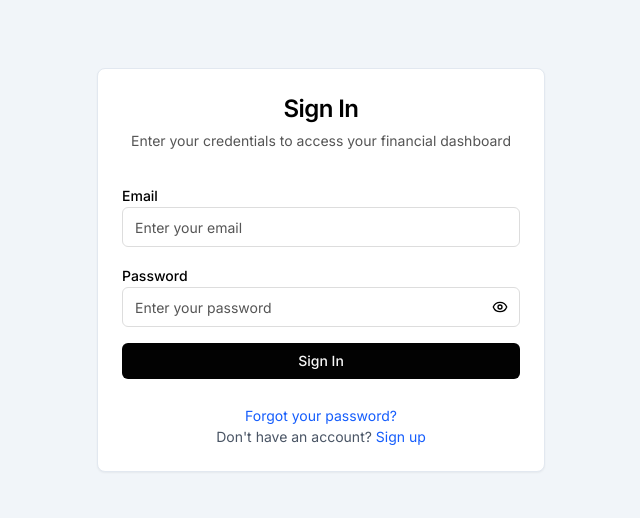
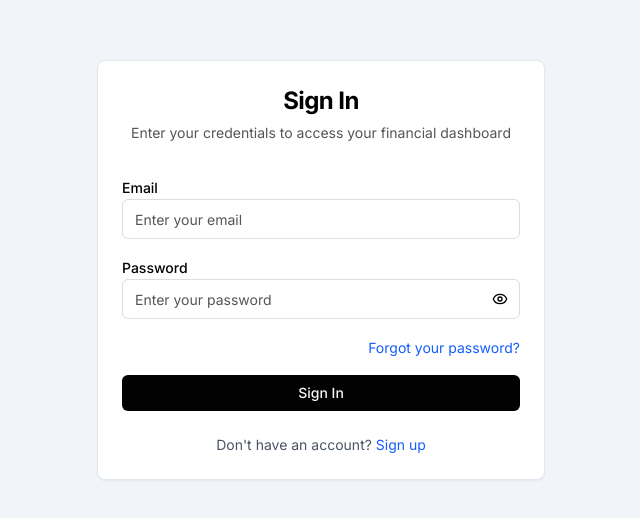
Before and after one commit to soni-naveen/finance-visualizer, a Next.js app: page /auth/signin in a window 1280 px wide. Shown: the part 130-648 px from the top of the page, without its empty margins (319-959 px from the left). Built offline with nearby package versions, Linux system fonts and the light colour scheme; no server answers.

Commit message:
style: update forgot-password position on login page

```diff
--- a/src/app/auth/signin/page.jsx
+++ b/src/app/auth/signin/page.jsx
@@ -82,7 +82,7 @@ export default function SignInPage() {
     <div className="min-h-screen flex items-center justify-center bg-slate-100 px-4">
       <Card className="w-full max-w-md">
         <CardHeader className="text-center">
-          <CardTitle className="text-2xl">Sign In</CardTitle>
+          <CardTitle className="text-2xl font-bold">Sign In</CardTitle>
           <CardDescription>
             Enter your credentials to access your financial dashboard
           </CardDescription>
@@ -138,18 +138,21 @@ export default function SignInPage() {
               )}
             </div>
 
+            <div className="text-right">
+              <Link
+                href="/auth/forgot-password"
+                className="text-sm text-blue-600 hover:underline"
+              >
+                Forgot your password?
+              </Link>
+            </div>
+
             <Button type="submit" className="w-full" disabled={loading}>
               {loading ? "Signing in..." : "Sign In"}
             </Button>
           </form>
 
           <div className="mt-6 text-center space-y-2">
-            <Link
-              href="/auth/forgot-password"
-              className="text-sm text-blue-600 hover:underline"
-            >
-              Forgot your password?
-            </Link>
             <p className="text-sm text-gray-600">
               Don&apos;t have an account?{" "}
               <Link
--- a/src/app/auth/signup/page.jsx
+++ b/src/app/auth/signup/page.jsx
@@ -94,7 +94,7 @@ export default function SignUpPage() {
     <div className="min-h-screen flex items-center justify-center bg-slate-100 px-4">
       <Card className="w-full max-w-md">
         <CardHeader className="text-center">
-          <CardTitle className="text-2xl">Create Account</CardTitle>
+          <CardTitle className="text-2xl font-bold">Create Account</CardTitle>
           <CardDescription>
             Sign up to start tracking your finances
           </CardDescription>
@@ -189,7 +189,7 @@ export default function SignUpPage() {
               )}
             </div>
 
-            <Button type="submit" className="w-full" disabled={loading}>
+            <Button type="submit" className="w-full mt-1" disabled={loading}>
               {loading ? "Creating account..." : "Create Account"}
             </Button>
           </form>
```
